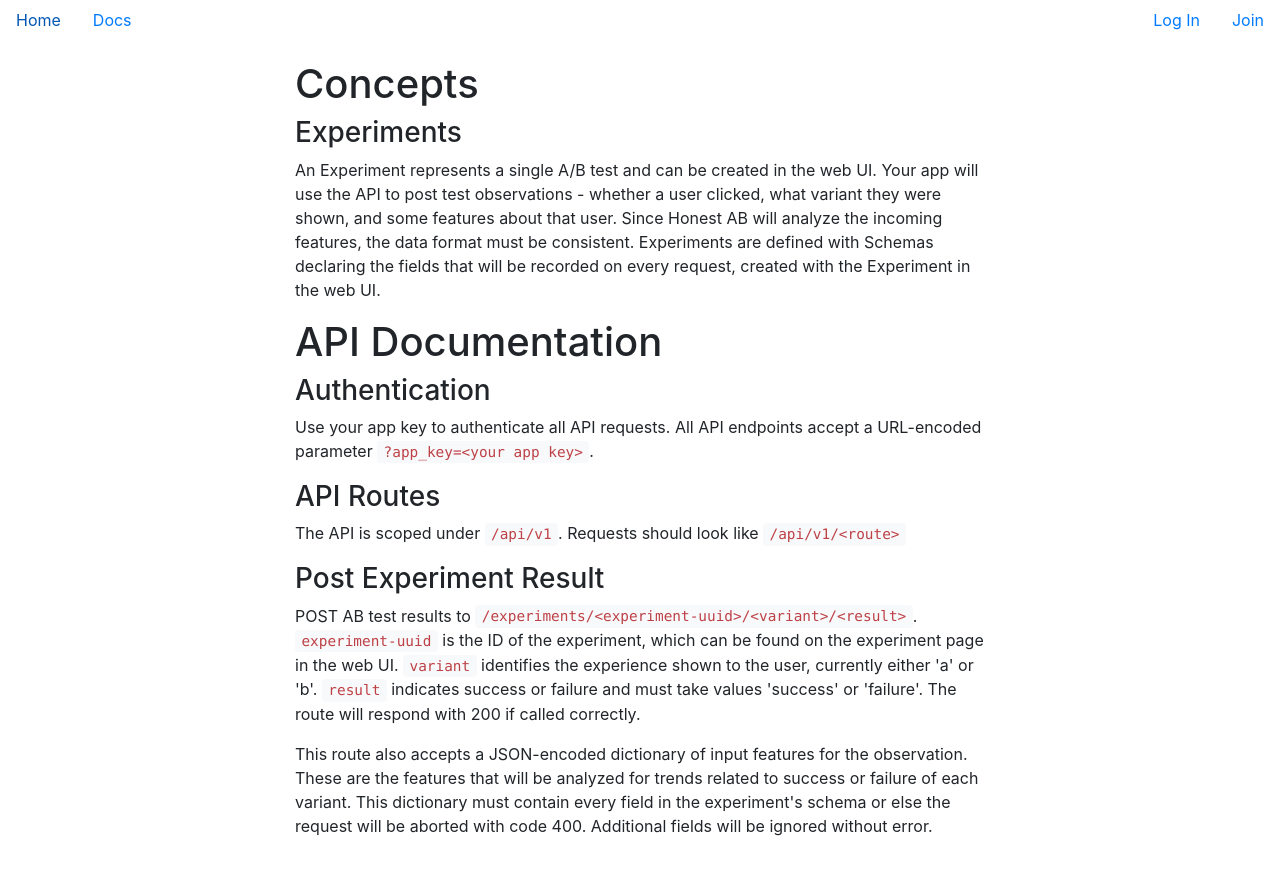
After one commit to adamtobey/honest_ab, a Python web app: template honest_ab/templates/docs.html.j2 in a window 1280 px wide. The commit adds this page. Run offline with Jinja, Linux system fonts and the light colour scheme; the template is opened without the code that fills it, so the values that code supplies are empty; some libraries are stand-ins or nearby versions.

Commit message:
Initial documentation

```diff
--- a/honest_ab/templates/common/base.html.j2
+++ b/honest_ab/templates/common/base.html.j2
@@ -16,6 +16,9 @@
       <ul class="nav">
         <li class="nav-item">
           <a class="nav-link" href="{{ url_for('home') }}">Home</a>
+        </li>
+        <li class="nav-item">
+          <a class="nav-link" href="{{ url_for('docs') }}">Docs</a>
         </li>
 
         {% if is_user(current_user) %}
--- /dev/null
+++ b/honest_ab/templates/docs.html.j2
@@ -0,0 +1,28 @@
+{% extends 'common/base.html.j2' %}
+
+{% block content %}
+  <h1>Concepts</h1>
+
+  <h3>Experiments</h3>
+  <p>
+    An Experiment represents a single A/B test and can be created in the web UI. Your app will use the API to post test observations - whether a user clicked, what variant they were shown, and some features about that user. Since Honest AB will analyze the incoming features, the data format must be consistent. Experiments are defined with Schemas declaring the fields that will be recorded on every request, created with the Experiment in the web UI.
+  </p>
+
+  <h1>API Documentation</h1>
+
+  <h3>Authentication</h3>
+  <p>
+    Use your app key to authenticate all API requests. All API endpoints accept a URL-encoded parameter <code>?app_key=&lt;your app key&gt;</code>.
+  </p>
+  <h3>API Routes</h3>
+  <p>
+    The API is scoped under <code>/api/v1</code>. Requests should look like <code>/api/v1/&lt;route&gt;</code>
+  </p>
+  <h3>Post Experiment Result</h3>
+  <p>
+    POST AB test results to <code>/experiments/&lt;experiment-uuid&gt;/&lt;variant&gt;/&lt;result&gt;</code>. <code>experiment-uuid</code> is the ID of the experiment, which can be found on the experiment page in the web UI. <code>variant</code> identifies the experience shown to the user, currently either 'a' or 'b'. <code>result</code> indicates success or failure and must take values 'success' or 'failure'. The route will respond with 200 if called correctly.
+  </p>
+  <p>
+    This route also accepts a JSON-encoded dictionary of input features for the observation. These are the features that will be analyzed for trends related to success or failure of each variant. This dictionary must contain every field in the experiment's schema or else the request will be aborted with code 400. Additional fields will be ignored without error.
+  </p>
+{% endblock %}
```
Also changed, not shown: honest_ab/controllers.py (+6 -1 lines).
